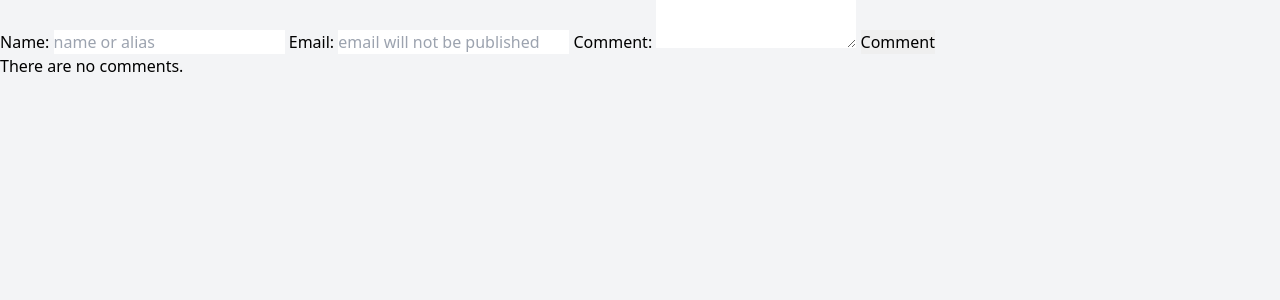
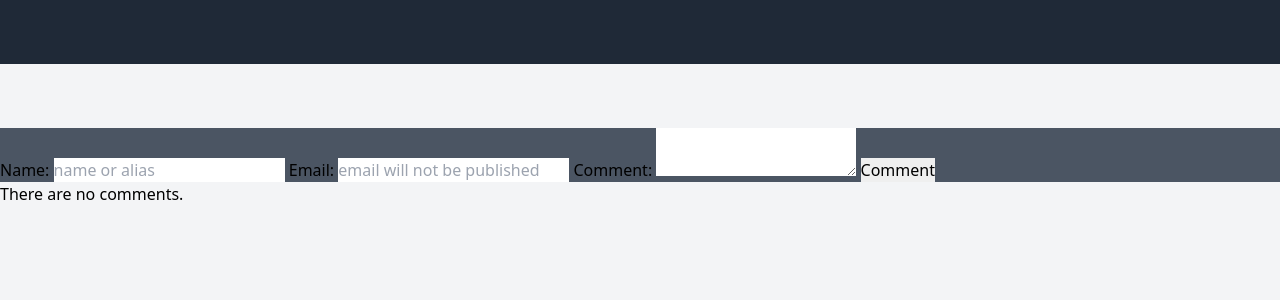
Before and after one commit to pity7736/raiseexception, a Python web app: template raiseexception/templates/blog/post.html in a window 1280 px wide. Shown: the top 300 px of the page. Run offline with Jinja, Linux system fonts and the light colour scheme; the template is opened without the code that fills it, so the values that code supplies are empty; style sheets or scripts are compiled from the project's sources.

Commit message:
style: initial article styles

```diff
--- a/raiseexception/templates/blog/post.html
+++ b/raiseexception/templates/blog/post.html
@@ -2,14 +2,14 @@
 {% block title %}{{ post.title_slug }}{% endblock %}
 {% block body %}
     {% include 'message.html' %}
-    <article>
-        <h1>{{ post.title }}</h1>
-        <time datetime="{{ post.created_at.isoformat() }}">{{ post.created_at }}</time>
-        <div>
+    <article class="bg-gray-800 container mx-auto pt-16">
+        <h1 class="text-center text-4xl">{{ post.title.capitalize() }}</h1>
+        <time class="pl-10 mt-10 bg-gray-100 block" datetime="{{ post.created_at.isoformat() }}">{{ post.created_at }}</time>
+        <div class="bg-gray-500 max-w-screen-sm mx-auto mt-16 px-10 text-justify md:px-0 space-y-4 text-base">
             {{ post_body|safe }}
         </div>
     </article>
-    <section>
+    <section class="bg-gray-600">
         <form id="comment" method="post">
             <label for="name">Name:</label>
             <input id="name" name="name" type="text" placeholder="name or alias">
```
Also changed, not shown: tests/integration_tests/blog/views/test_posts.py (+6 -9 lines).
